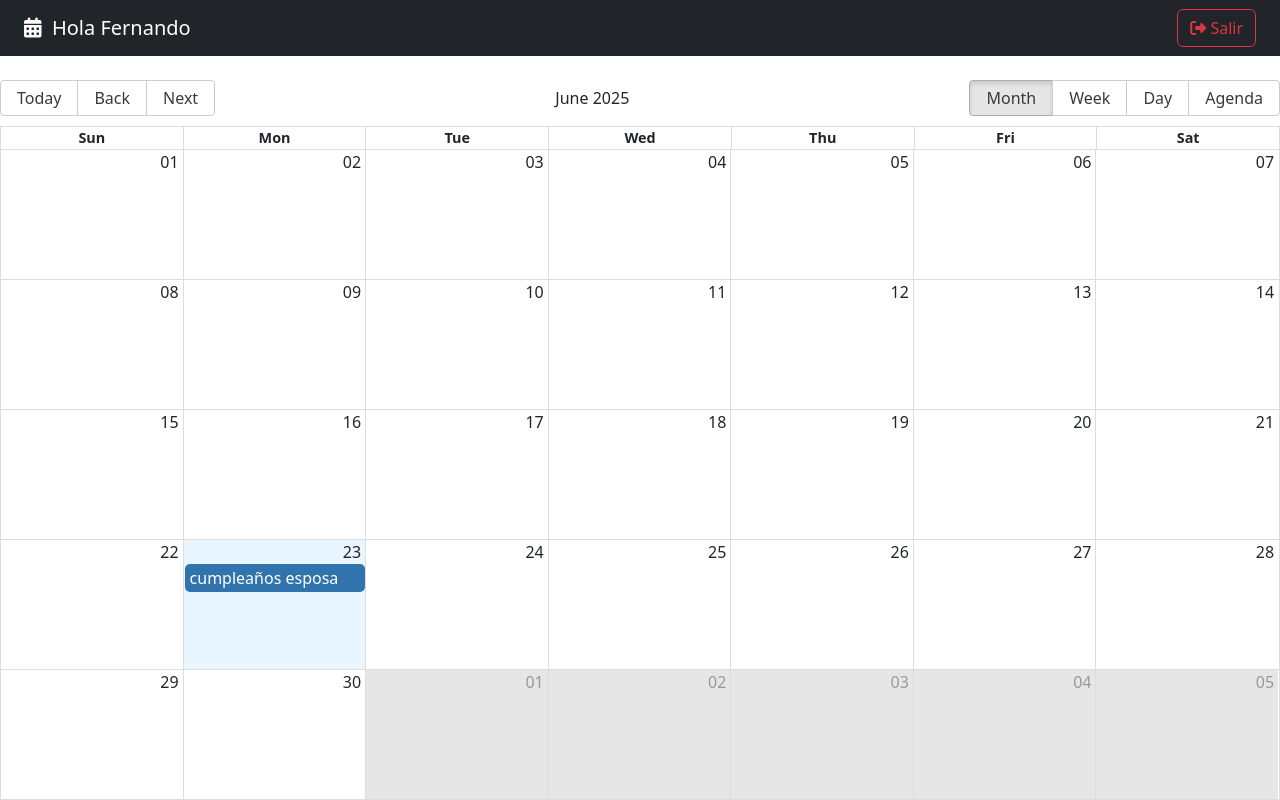
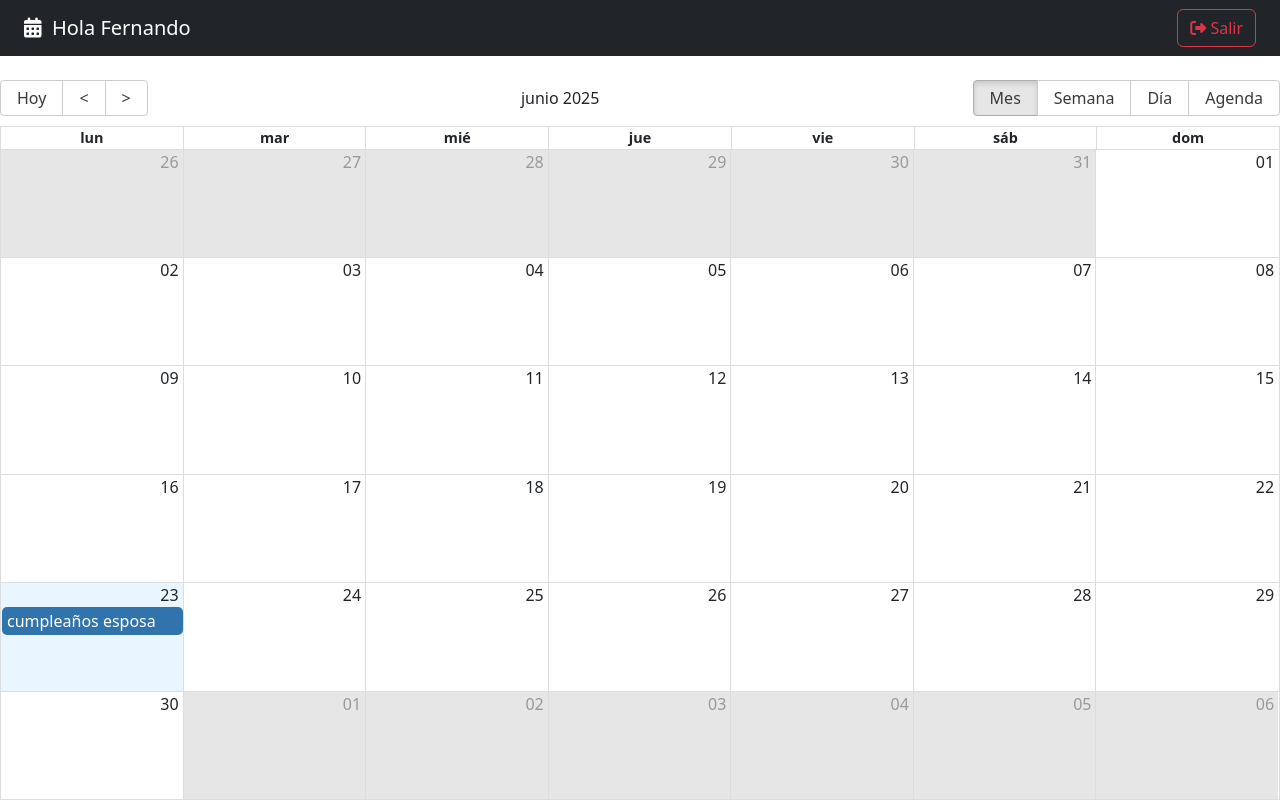
Before and after one commit to fernando8715/calendarApp, a React (Vite) app: page / in a window 1280 px wide. Built offline with nearby package versions, Linux system fonts and the light colour scheme.

Commit message:
configuración del idioma del calendario y organizacion de las importaciones en la carpeta helpers

```diff
--- a/src/calendar/page/CalendarPage.jsx
+++ b/src/calendar/page/CalendarPage.jsx
@@ -1,23 +1,12 @@
-import { Calendar, dateFnsLocalizer } from 'react-big-calendar';
+import { Calendar, } from 'react-big-calendar';
 import 'react-big-calendar/lib/css/react-big-calendar.css';
 
-import { addHours, format, parse, startOfWeek, getDay } from 'date-fns';
-import enUS from 'date-fns/locale/en-US'
+import { addHours } from 'date-fns';
 
 
 import { Navbar } from "../"
 
-const locales = {
-  'en-US': enUS,
-}
-
-const localizer = dateFnsLocalizer({
-  format,
-  parse,
-  startOfWeek,
-  getDay,
-  locales,
-})
+import { getMessagesES, localizer } from '../../helpers';
 
 const events = [{
   title: 'cumpleaños esposa',
@@ -37,11 +26,13 @@ export const CalendarPage = () => {
       <Navbar />
 
       <Calendar
+        culture='es'
         localizer={localizer}
         events={events}
         startAccessor="start"
         endAccessor="end"
         style={{ height: 'calc(100vh - 80px)' }}
+        messages={ getMessagesES() }
       />
 
     </>
--- /dev/null
+++ b/src/helpers/calendarLocalaizer.js
@@ -0,0 +1,17 @@
+import { dateFnsLocalizer } from 'react-big-calendar';
+
+import { format, parse, startOfWeek, getDay } from 'date-fns';
+
+import enES from 'date-fns/locale/es';
+
+const locales = {
+  'es': enES,
+}
+
+export const localizer = dateFnsLocalizer({
+  format,
+  parse,
+  startOfWeek,
+  getDay,
+  locales,
+})
--- /dev/null
+++ b/src/helpers/getMessages.js
@@ -0,0 +1,19 @@
+
+export const getMessagesES = () => {
+
+    return {
+        allDay: 'Todo el día',
+        previous: '<',
+        next: '>',
+        today: 'Hoy',
+        month: 'Mes',
+        week: 'Semana',
+        day: 'Día',
+        agenda: 'Agenda',
+        date: 'Fecha',
+        time: 'Hora',
+        event: 'Evento',
+        noEventsInRange: 'No hay eventos en este rango',
+        showMore: total => `+ Ver más (${total})`
+    }
+}
--- /dev/null
+++ b/src/helpers/index.js
@@ -0,0 +1,3 @@
+
+export * from './calendarLocalaizer';
+export * from './getMessages';
```
